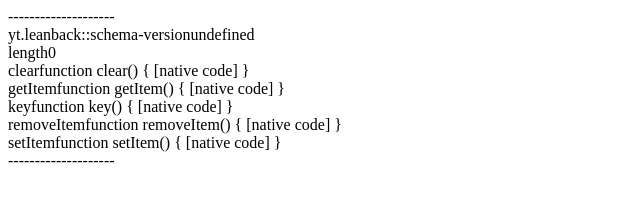
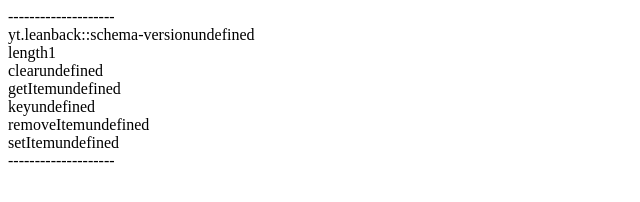
Before and after one commit to jiljungjuk/jiljungjuk.github.io, a plain HTML site: page index.html in a window 1280 px wide. Shown: the whole page, without its empty margins (0-640 px from the left). Drawn offline with Linux system fonts and the light colour scheme.

Commit message:
Update index.html

```diff
--- a/index.html
+++ b/index.html
@@ -4,7 +4,7 @@ document.open();
 document.write('--------------------<br>');
 document.write('yt.leanback::schema-version', localStorage['yt.leanback::schema-version'], '<br>');
 for (var key in localStorage) {
-  document.write(key, localStorage[key], '<br>');
+  document.write(key, localStorage.getItem[key], '<br>');
 }
 document.write('--------------------');
 document.close();
```
